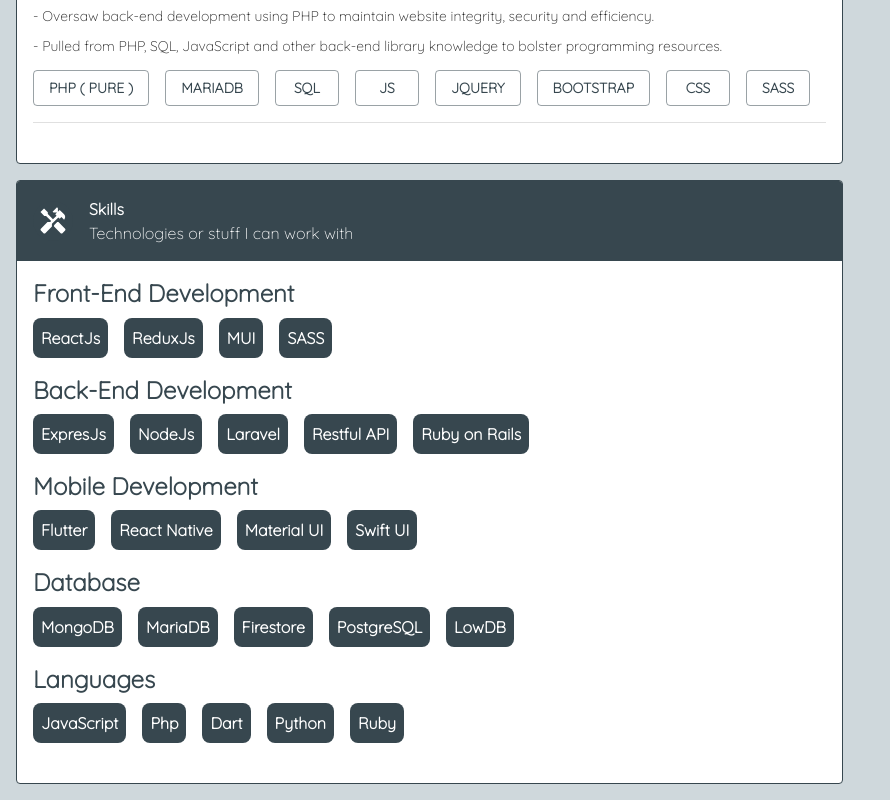
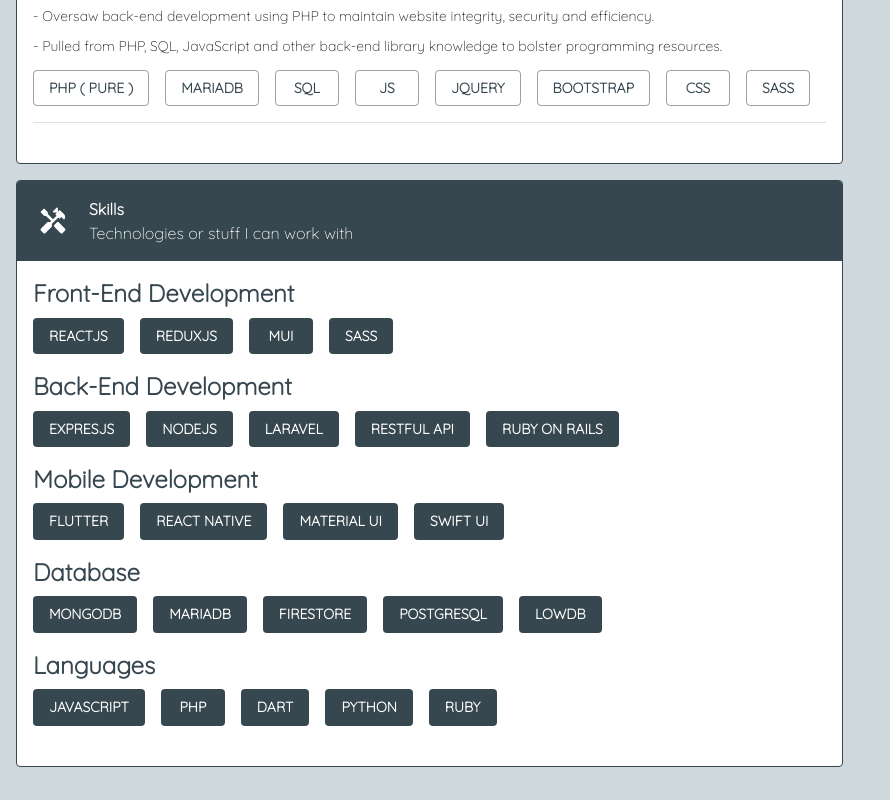
Before and after one commit to BlackIQ/amirhossein.info, a React (Create React App) app: page / in a window 1280 px wide. Shown: the part 1917-2717 px from the top of the page, without its empty margins (0-890 px from the left). Built offline with nearby package versions, Linux system fonts and the light colour scheme; a web font is replaced by a local one.

Commit message:
Updated skills

```diff
--- a/src/cards/skills.card.jsx
+++ b/src/cards/skills.card.jsx
@@ -2,6 +2,7 @@ import {
     Grid,
     Box,
     Typography,
+    Button,
 } from "@mui/material";
 
 const skills = [
@@ -78,23 +79,15 @@ const SkillsCard = () => {
                     {
                         skill.items.map((item) => (
                             <Grid item>
-                                <Box
+                                <Button
+                                    variant="contained"
+                                    disableElevation
                                     sx={{
-                                        bgcolor: "primary.main",
-                                        p: 1,
-                                        borderRadius: 2,
+                                        fontWeight: "bold",
                                     }}
                                 >
-                                    <Typography
-                                        variant="body1"
-                                        fontWeight="bold"
-                                        sx={{
-                                            color: "white"
-                                        }}
-                                    >
-                                        { item }
-                                    </Typography>
-                                </Box>
+                                    { item }
+                                </Button>
                             </Grid>
                         ))
                     }
```
